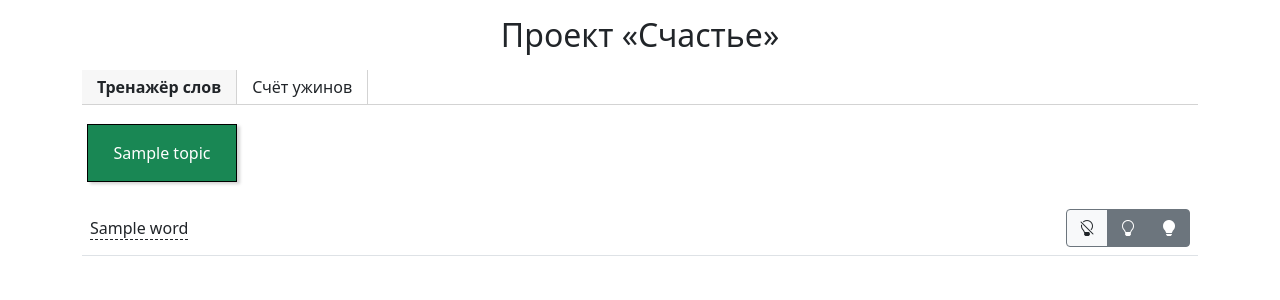
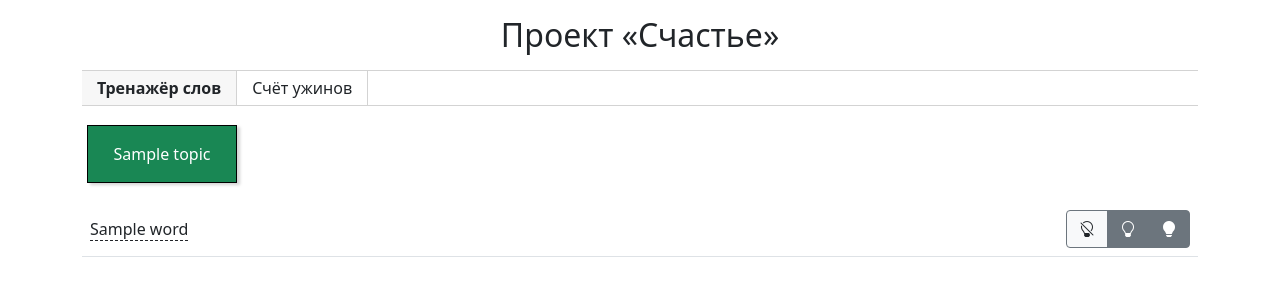
Before and after one commit to longedok/happiness, a Django app: template server/apps/main/templates/main/index.html in a window 1280 px wide. Shown: the top 300 px of the page. Run offline with Django 3.2, Linux system fonts and the light colour scheme; the template is opened without the code that fills it: most values are stand-ins (such as "Sample title", 1, 10 or a date in 2020); some libraries are stand-ins or nearby versions.

Commit message:
Update main menu

```diff
--- a/server/apps/main/static/main/css/index.css
+++ b/server/apps/main/static/main/css/index.css
@@ -82,6 +82,7 @@
   display: flex;
   flex-direction: row;
   justify-content: flex-start;
+  border-top: 1px solid lightgray;
   border-bottom: 1px solid lightgray;
 }
 
```
Also changed, not shown: 1 other file.
